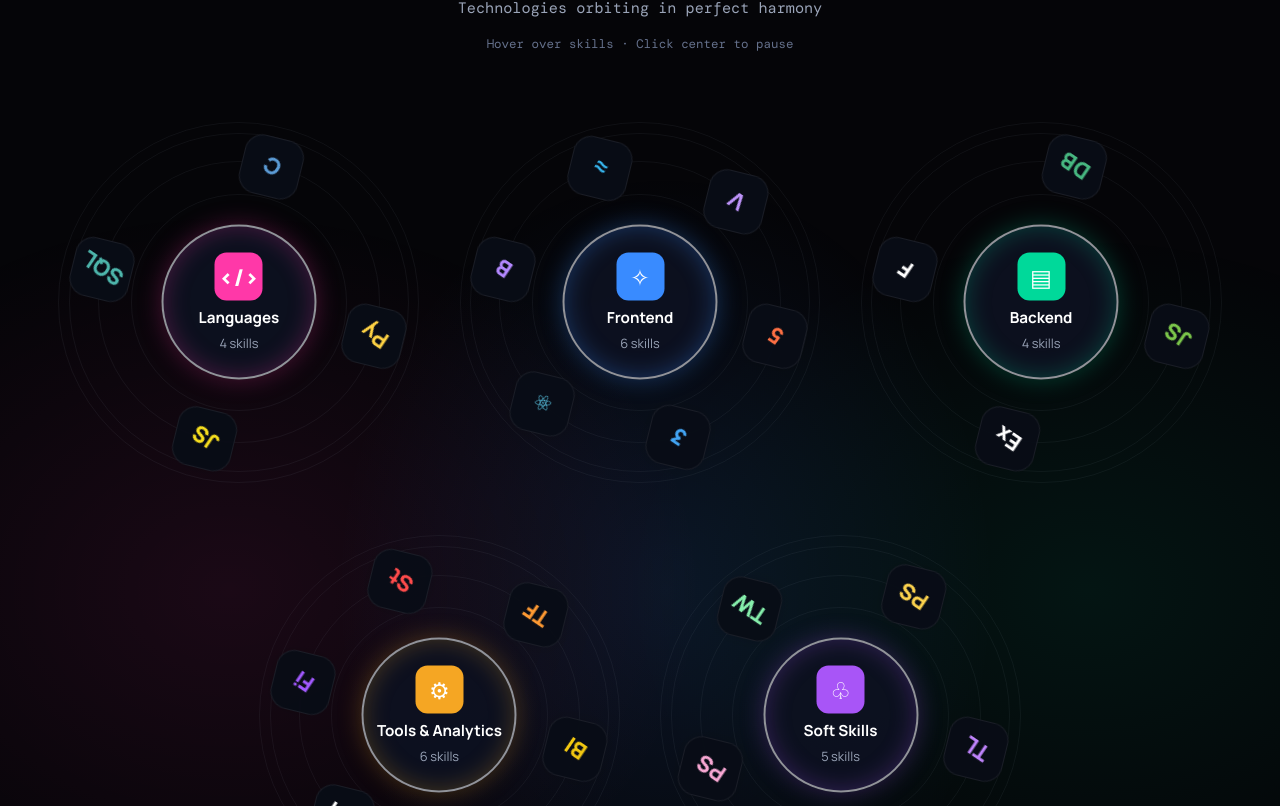
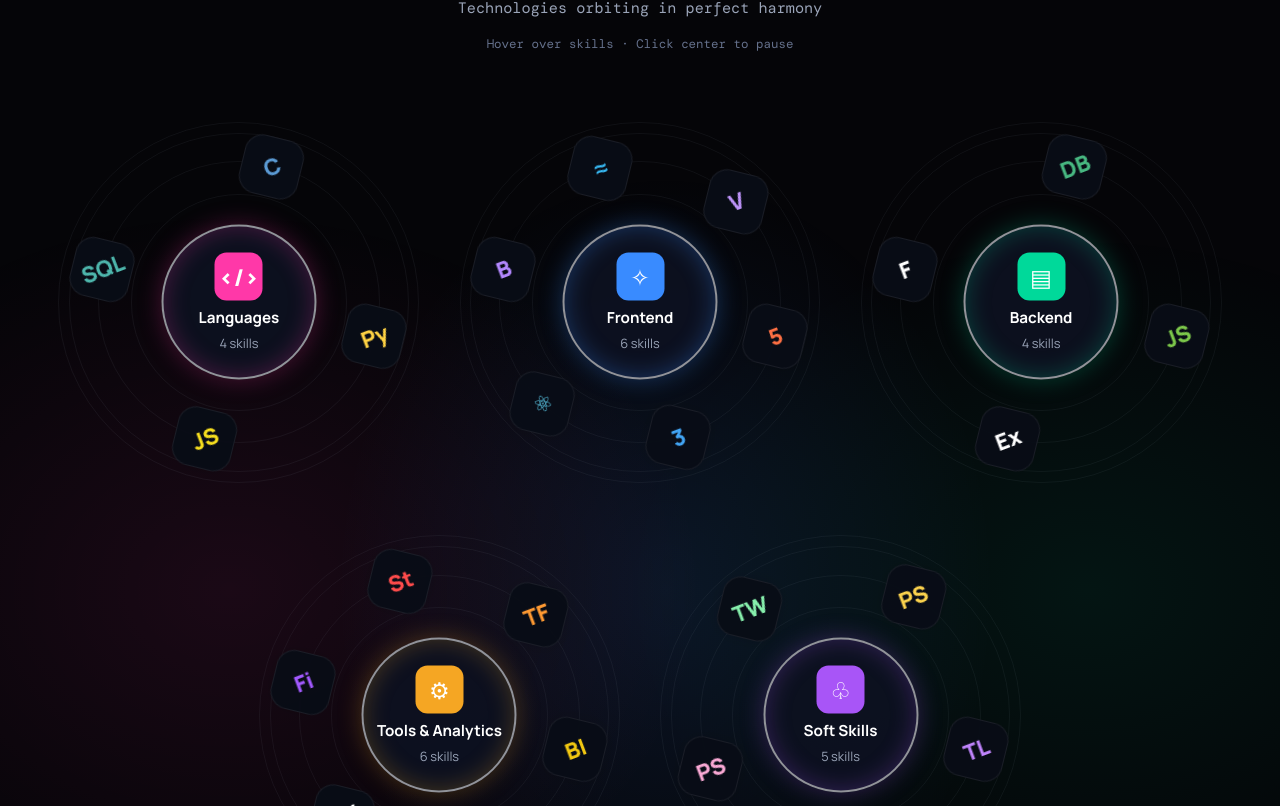
Before and after one commit to Shrihari-Kulkarni04/Shrihari-Portfolio, a React (Vite) app: page / in a window 1280 px wide. Shown: the part 5054-5860 px from the top of the page. Built offline with nearby package versions, Linux system fonts and the light colour scheme.

Commit message:
Revert "Animate skill icons while orbiting"
This reverts commit dd9133da6780a16bdf8ca0fe4278ef18ce632b6c.

```diff
--- a/src/styles.css
+++ b/src/styles.css
@@ -3021,33 +3021,3 @@ main,
 .skills-orbit-layout.is-paused .orbit-skill-icon {
   animation-play-state: paused;
 }
-/* Skills Universe: orbit + independent icon rotation */
-.skills-universe .orbit-skill-icon {
-  display: inline-block;
-  transform: none;
-  transform-origin: center;
-  animation: skillIconSpin 3s linear infinite;
-  will-change: transform;
-}
-
-@keyframes skillIconSpin {
-  from {
-    transform: rotate(0deg);
-  }
-
-  to {
-    transform: rotate(360deg);
-  }
-}
-
-/* Pause icon rotation when the orbit is paused */
-.skills-orbit-layout.is-paused .orbit-skill-icon {
-  animation-play-state: paused;
-}
-
-/* Respect reduced-motion preferences */
-@media (prefers-reduced-motion: reduce) {
-  .skills-universe .orbit-skill-icon {
-    animation: none;
-  }
-}
```
